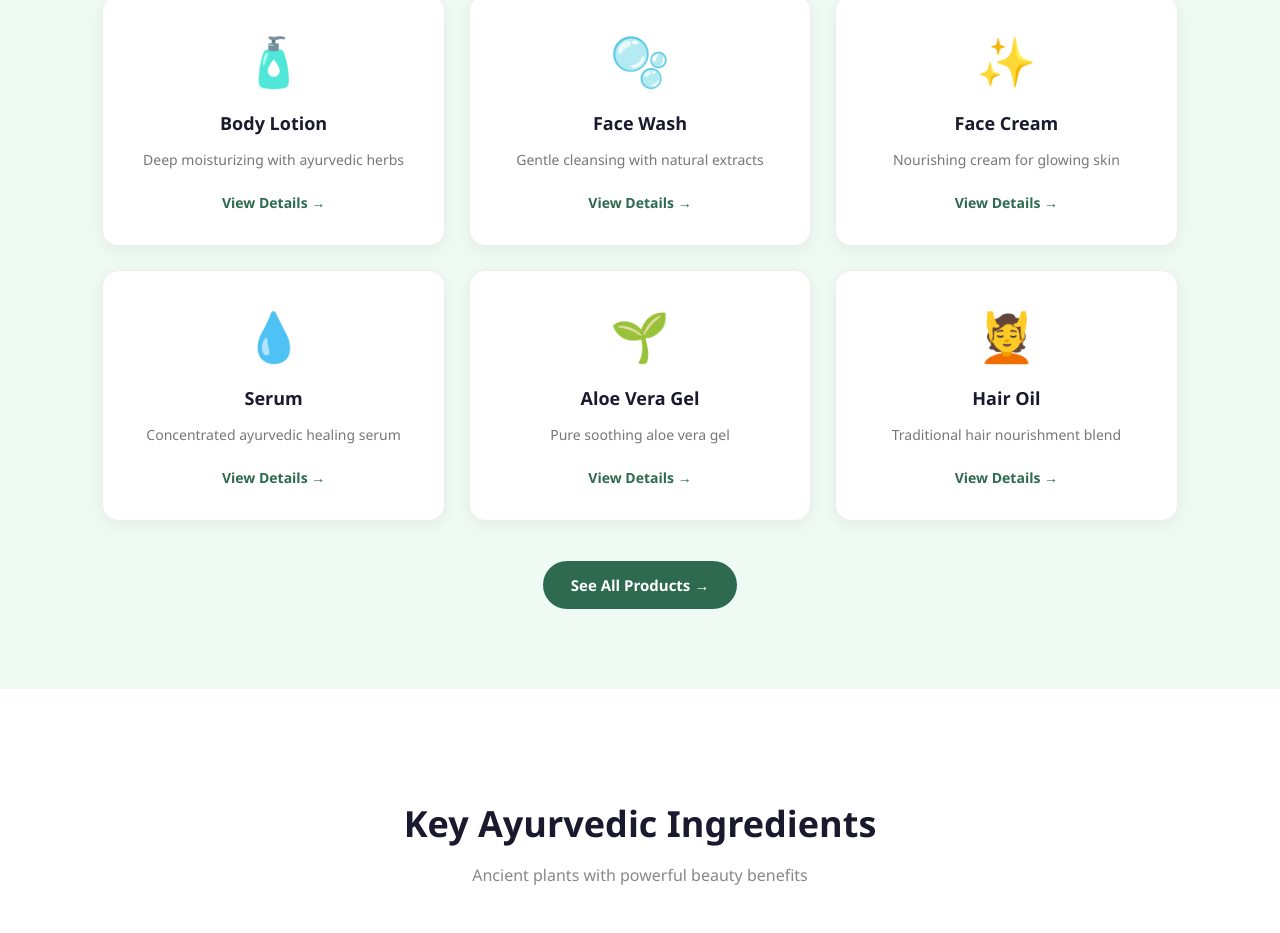
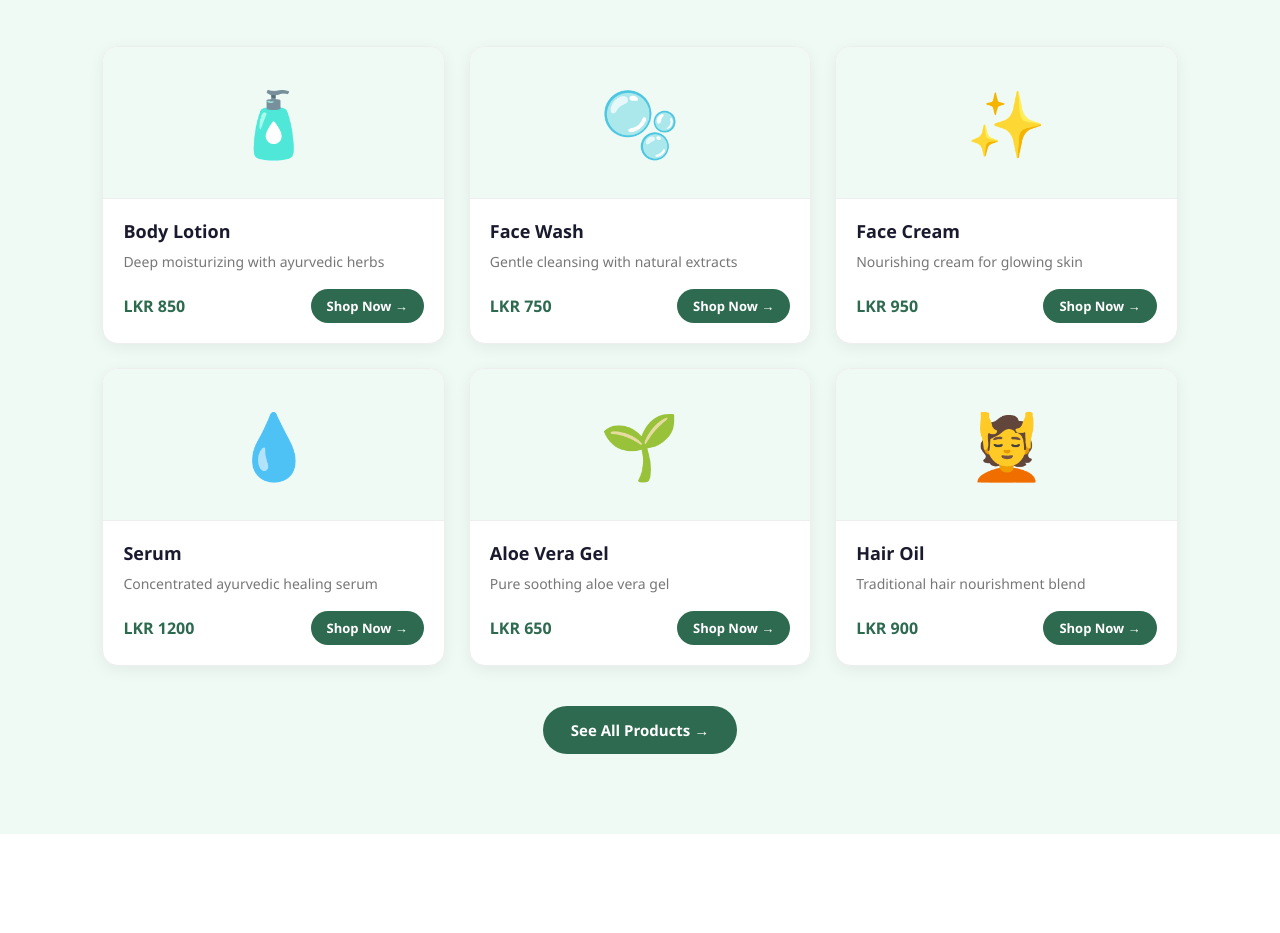
Before and after one commit to Shavindi0426/BeautyProducts, a React (Create React App) app in the folder frontend/: page / in a window 1280 px wide. Shown: the part 1803-2736 px from the top of the page. Built offline with nearby package versions, Linux system fonts and the light colour scheme.

Commit message:
Update home page with extra ingredients

```diff
--- a/frontend/src/pages/Home.js
+++ b/frontend/src/pages/Home.js
@@ -3,12 +3,12 @@ import { Link } from 'react-router-dom';
 import { useAuth } from '../context/AuthContext';
 
 const products = [
-  { icon: '🧴', name: 'Body Lotion', desc: 'Deep moisturizing with ayurvedic herbs' },
-  { icon: '🫧', name: 'Face Wash', desc: 'Gentle cleansing with natural extracts' },
-  { icon: '✨', name: 'Face Cream', desc: 'Nourishing cream for glowing skin' },
-  { icon: '💧', name: 'Serum', desc: 'Concentrated ayurvedic healing serum' },
-  { icon: '🌱', name: 'Aloe Vera Gel', desc: 'Pure soothing aloe vera gel' },
-  { icon: '💆', name: 'Hair Oil', desc: 'Traditional hair nourishment blend' }
+  { icon: '🧴', name: 'Body Lotion', desc: 'Deep moisturizing with ayurvedic herbs', price: 'LKR 850' },
+  { icon: '🫧', name: 'Face Wash', desc: 'Gentle cleansing with natural extracts', price: 'LKR 750' },
+  { icon: '✨', name: 'Face Cream', desc: 'Nourishing cream for glowing skin', price: 'LKR 950' },
+  { icon: '💧', name: 'Serum', desc: 'Concentrated ayurvedic healing serum', price: 'LKR 1200' },
+  { icon: '🌱', name: 'Aloe Vera Gel', desc: 'Pure soothing aloe vera gel', price: 'LKR 650' },
+  { icon: '💆', name: 'Hair Oil', desc: 'Traditional hair nourishment blend', price: 'LKR 900' }
 ];
 
 const benefits = [
@@ -27,6 +27,21 @@ const plants = [
   { emoji: '🪴', name: 'Aloe Vera', benefit: 'Deep hydration', top: '5%', right: '12%', size: '50px', delay: '0.6s' },
 ];
 
+const ingredients = [
+  { emoji: '🪵', name: 'Red Sandalwood', benefit: 'Skin brightening', desc: 'Cools and soothes skin, reduces dark spots and evens skin tone naturally' },
+  { emoji: '🌿', name: 'Kohomba (Neem)', benefit: 'Antibacterial', desc: 'Powerful antibacterial herb used in Ayurveda for centuries to treat acne and skin infections' },
+  { emoji: '🌸', name: 'Saffron', benefit: 'Skin glow', desc: 'Rare golden spice that brightens complexion, reduces pigmentation and gives a natural glow' },
+  { emoji: '🌰', name: 'Kalanduru (Cinnamon)', benefit: 'Anti-inflammatory', desc: 'True Ceylon cinnamon with anti-inflammatory properties that stimulates blood circulation' },
+  { emoji: '🌺', name: 'Hibiscus', benefit: 'Hair growth', desc: 'Promotes hair growth, prevents premature greying and adds natural shine and softness' },
+  { emoji: '🪴', name: 'Aloe Vera', benefit: 'Deep hydration', desc: 'Deep hydration and cooling effect, perfect for soothing sunburns and sensitive skin' },
+  { emoji: '🌼', name: 'Turmeric', benefit: 'Anti-aging', desc: 'Ancient golden spice with powerful antioxidants that fight aging and brighten skin' },
+  { emoji: '🫚', name: 'Coconut Oil', benefit: 'Deep nourishment', desc: 'Pure Ceylon coconut oil deeply nourishes hair and skin, locking in moisture naturally' },
+  { emoji: '🌱', name: 'Gotukola', benefit: 'Collagen boost', desc: 'Traditional Sri Lankan herb that boosts collagen production and heals skin naturally' },
+  { emoji: '🍃', name: 'Ranawara', benefit: 'Skin healing', desc: 'Beautiful golden Sri Lankan flower known for its skin healing and brightening properties' },
+  { emoji: '🌿', name: 'Iramusu', benefit: 'Blood purifying', desc: 'Powerful blood purifying herb that clears skin from within, treating eczema and rashes' },
+  { emoji: '🫙', name: 'Bee Honey', benefit: 'Moisturizing', desc: 'Pure natural honey with antibacterial properties that moisturizes and heals damaged skin' },
+];
+
 const Home = () => {
   const { user } = useAuth();
   const [scrollY, setScrollY] = useState(0);
@@ -43,7 +58,7 @@ const Home = () => {
       {/* Hero Section */}
       <section style={styles.hero}>
 
-        {/* Floating plants background */}
+        {/* Floating plants */}
         {plants.map((plant, i) => (
           <div
             key={i}
@@ -115,35 +130,20 @@ const Home = () => {
               </div>
             </div>
           </div>
-
-          {/* Orbiting ingredient badges */}
-          <div style={{ ...styles.orbitBadge, top: '-10px', left: '50%', transform: 'translateX(-50%)' }}>
-            🌿 Tulsi
-          </div>
-          <div style={{ ...styles.orbitBadge, top: '50%', right: '-20px', transform: 'translateY(-50%)' }}>
-            🌺 Hibiscus
-          </div>
-          <div style={{ ...styles.orbitBadge, bottom: '-10px', left: '50%', transform: 'translateX(-50%)' }}>
-            🍯 Honey
-          </div>
-          <div style={{ ...styles.orbitBadge, top: '50%', left: '-20px', transform: 'translateY(-50%)' }}>
-            🌼 Turmeric
-          </div>
-
+          <div style={{ ...styles.orbitBadge, top: '-10px', left: '50%', transform: 'translateX(-50%)' }}>🌿 Tulsi</div>
+          <div style={{ ...styles.orbitBadge, top: '50%', right: '-20px', transform: 'translateY(-50%)' }}>🌺 Hibiscus</div>
+          <div style={{ ...styles.orbitBadge, bottom: '-10px', left: '50%', transform: 'translateX(-50%)' }}>🍯 Honey</div>
+          <div style={{ ...styles.orbitBadge, top: '50%', left: '-20px', transform: 'translateY(-50%)' }}>🌼 Turmeric</div>
           <div style={styles.floatBadge1}>✨ Natural</div>
           <div style={styles.floatBadge2}>💚 Pure</div>
         </div>
       </section>
 
-      {/* CSS Animation */}
+      {/* CSS Animations */}
       <style>{`
         @keyframes float {
           0%, 100% { transform: translateY(0px); }
           50% { transform: translateY(-12px); }
-        }
-        @keyframes spin-slow {
-          from { transform: rotate(0deg); }
-          to { transform: rotate(360deg); }
         }
         @keyframes pulse-ring {
           0%, 100% { transform: scale(1); opacity: 1; }
@@ -153,7 +153,11 @@ const Home = () => {
 
       {/* Ingredients Strip */}
       <section style={styles.strip}>
-        {['🌿 Tulsi', '🌺 Hibiscus', '🍯 Honey', '🌼 Turmeric', '🪴 Aloe Vera', '🌸 Rose', '🫚 Coconut Oil', '🌱 Neem'].map((item, i) => (
+        {[
+          '🪵 Red Sandalwood', '🌿 Kohomba', '🌸 Saffron', '🌰 Kalanduru',
+          '🌺 Hibiscus', '🪴 Aloe Vera', '🌼 Turmeric', '🌱 Gotukola',
+          '🍃 Ranawara', '🌿 Iramusu', '🫚 Coconut Oil', '🫙 Bee Honey'
+        ].map((item, i) => (
           <span key={i} style={styles.stripItem}>{item}</span>
         ))}
       </section>
@@ -180,10 +184,17 @@ const Home = () => {
         <div style={styles.productsGrid}>
           {products.map((p, i) => (
             <div key={i} style={styles.productCard}>
-              <div style={styles.productIcon}>{p.icon}</div>
-              <h3 style={styles.productName}>{p.name}</h3>
-              <p style={styles.productDesc}>{p.desc}</p>
-              <Link to="/products" style={styles.productBtn}>View Details →</Link>
+              <div style={styles.productIconWrapper}>
+                <span style={styles.productIcon}>{p.icon}</span>
+              </div>
+              <div style={styles.productInfo}>
+                <h3 style={styles.productName}>{p.name}</h3>
+                <p style={styles.productDesc}>{p.desc}</p>
+                <div style={styles.productFooter}>
+                  <span style={styles.productPrice}>{p.price}</span>
+                  <Link to="/products" style={styles.productBtn}>Shop Now →</Link>
+                </div>
+              </div>
             </div>
           ))}
         </div>
@@ -194,19 +205,13 @@ const Home = () => {
 
       {/* Ayurvedic Ingredients Section */}
       <section style={styles.section}>
-        <h2 style={styles.sectionTitle}>Key Ayurvedic Ingredients</h2>
-        <p style={styles.sectionSubtitle}>Ancient plants with powerful beauty benefits</p>
+        <h2 style={styles.sectionTitle}>Our Key Ayurvedic Ingredients</h2>
+        <p style={styles.sectionSubtitle}>Ancient plants and herbs with powerful beauty benefits</p>
         <div style={styles.ingredientsGrid}>
-          {[
-            { emoji: '🌿', name: 'Tulsi (Holy Basil)', desc: 'Purifies skin, fights bacteria and reduces acne naturally' },
-            { emoji: '🌺', name: 'Hibiscus', desc: 'Promotes hair growth and adds natural shine' },
-            { emoji: '🌼', name: 'Turmeric', desc: 'Powerful anti-inflammatory and skin brightening' },
-            { emoji: '🪴', name: 'Aloe Vera', desc: 'Deep hydration and soothing for sensitive skin' },
-            { emoji: '🌱', name: 'Neem', desc: 'Antibacterial properties for clear healthy skin' },
-            { emoji: '🍯', name: 'Honey', desc: 'Natural moisturizer with healing properties' },
-          ].map((ing, i) => (
+          {ingredients.map((ing, i) => (
             <div key={i} style={styles.ingredientCard}>
               <div style={styles.ingredientEmoji}>{ing.emoji}</div>
+              <div style={styles.ingredientBadge}>{ing.benefit}</div>
               <h4 style={styles.ingredientName}>{ing.name}</h4>
               <p style={styles.ingredientDesc}>{ing.desc}</p>
             </div>
@@ -235,9 +240,7 @@ const Home = () => {
 
       {/* Footer */}
       <footer style={styles.footer}>
-        <div style={styles.footerPlants}>
-          🌿 🌺 🌸 🌼 🪴 🌱
-        </div>
+        <div style={styles.footerPlants}>🌿 🌺 🌸 🌼 🪴 🌱</div>
         <p style={styles.footerText}>🌿 Orica — Pure Ayurvedic Beauty © 2024</p>
         <p style={styles.footerSub}>Made with 💚 using natural ingredients</p>
       </footer>
@@ -283,8 +286,6 @@ const styles = {
     lineHeight: '1.7',
     marginBottom: '24px'
   },
-
-  // Stats
   statsRow: {
     display: 'flex',
     alignItems: 'center',
@@ -300,7 +301,6 @@ const styles = {
   statNum: { display: 'block', fontSize: '22px', color: '#2d6a4f', fontWeight: '800' },
   statLabel: { fontSize: '12px', color: '#888' },
   statDivider: { width: '1px', height: '36px', backgroundColor: '#eee' },
-
   heroButtons: { display: 'flex', gap: '16px', flexWrap: 'wrap' },
   primaryBtn: {
     backgroundColor: '#2d6a4f',
@@ -378,8 +378,6 @@ const styles = {
     fontWeight: '600', fontSize: '13px',
     boxShadow: '0 4px 12px rgba(0,0,0,0.1)'
   },
-
-  // Plant labels
   plantLabel: {
     backgroundColor: 'white',
     borderRadius: '8px',
@@ -389,7 +387,7 @@ const styles = {
     whiteSpace: 'nowrap'
   },
 
-  // Ingredients strip
+  // Strip
   strip: {
     backgroundColor: '#2d6a4f',
     padding: '14px 0',
@@ -438,33 +436,76 @@ const styles = {
   productCard: {
     backgroundColor: 'white',
     borderRadius: '16px',
-    padding: '32px 24px',
+    overflow: 'hidden',
+    boxShadow: '0 4px 16px rgba(0,0,0,0.06)',
+    border: '1px solid #eee',
+    textAlign: 'left'
+  },
+  productIconWrapper: {
+    backgroundColor: '#f0faf5',
+    padding: '32px',
     textAlign: 'center',
-    boxShadow: '0 4px 16px rgba(0,0,0,0.06)',
-    border: '1px solid #eee'
+    borderBottom: '1px solid #eee'
   },
-  productIcon: { fontSize: '48px', marginBottom: '16px' },
-  productName: { fontSize: '18px', fontWeight: '700', color: '#1a1a2e', marginBottom: '8px' },
-  productDesc: { fontSize: '14px', color: '#777', lineHeight: '1.6', marginBottom: '20px' },
-  productBtn: { color: '#2d6a4f', textDecoration: 'none', fontWeight: '600', fontSize: '14px' },
-  centerBtn: { textAlign: 'center', marginTop: '16px' },
+  productIcon: { fontSize: '64px' },
+  productInfo: { padding: '20px' },
+  productName: { fontSize: '18px', fontWeight: '700', color: '#1a1a2e', marginBottom: '8px', margin: '0 0 8px 0' },
+  productDesc: { fontSize: '14px', color: '#777', lineHeight: '1.6', marginBottom: '16px', margin: '0 0 16px 0' },
+  productFooter: {
+    display: 'flex',
+    justifyContent: 'space-between',
+    alignItems: 'center'
+  },
+  productPrice: { color: '#2d6a4f', fontWeight: '800', fontSize: '16px' },
+  productBtn: {
+    backgroundColor: '#2d6a4f',
+    color: 'white',
+    textDecoration: 'none',
+    fontWeight: '600',
+    fontSize: '13px',
+    padding: '8px 16px',
+    borderRadius: '20px'
+  },
+  centerBtn: { textAlign: 'center', marginTop: '32px' },
 
-  // Ingredients section
+  // Ingredients
   ingredientsGrid: {
     display: 'grid',
-    gridTemplateColumns: 'repeat(auto-fit, minmax(240px, 1fr))',
+    gridTemplateColumns: 'repeat(auto-fit, minmax(220px, 1fr))',
     gap: '20px'
   },
   ingredientCard: {
     backgroundColor: '#f0faf5',
     borderRadius: '16px',
-    padding: '28px 20px',
+    padding: '24px 20px',
     textAlign: 'center',
     border: '1px solid #d4edda'
   },
-  ingredientEmoji: { fontSize: '44px', marginBottom: '12px' },
-  ingredientName: { fontSize: '16px', fontWeight: '700', color: '#2d6a4f', marginBottom: '8px' },
-  ingredientDesc: { fontSize: '13px', color: '#666', lineHeight: '1.6' },
+  ingredientEmoji: { fontSize: '44px', marginBottom: '10px' },
+  ingredientBadge: {
+    display: 'inline-block',
+    backgroundColor: '#2d6a4f',
+    color: 'white',
+    fontSize: '10px',
+    fontWeight: '700',
+    padding: '3px 10px',
+    borderRadius: '10px',
+    marginBottom: '10px',
+    textTransform: 'uppercase',
+    letterSpacing: '0.5px'
+  },
+  ingredientName: {
+    fontSize: '15px',
+    fontWeight: '700',
+    color: '#2d6a4f',
+    margin: '0 0 8px 0'
+  },
+  ingredientDesc: {
+    fontSize: '12px',
+    color: '#666',
+    lineHeight: '1.6',
+    margin: 0
+  },
 
   // CTA
   ctaSection: {
```
Also changed, not shown: 1 other file (tests, documents, lock files or other folders).
